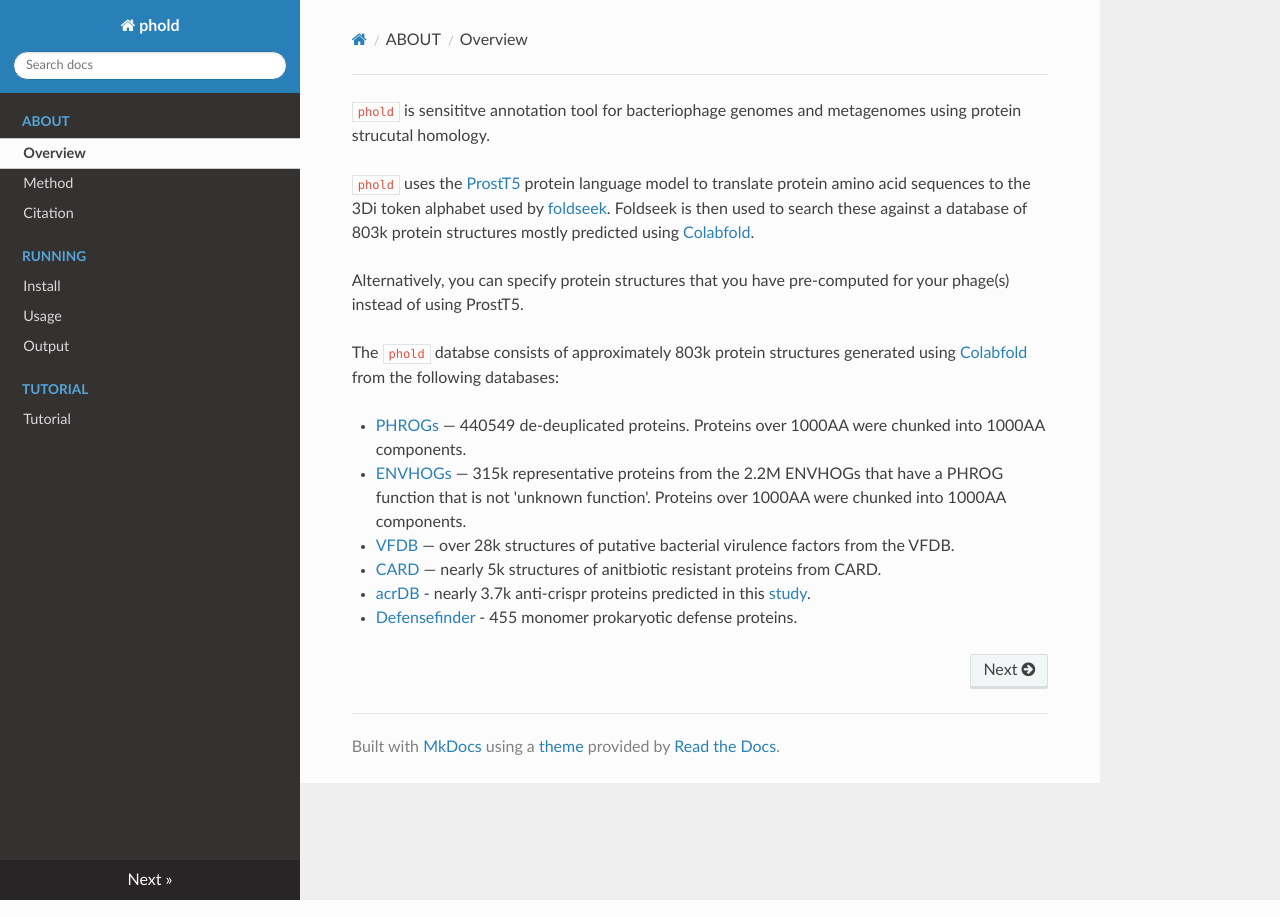
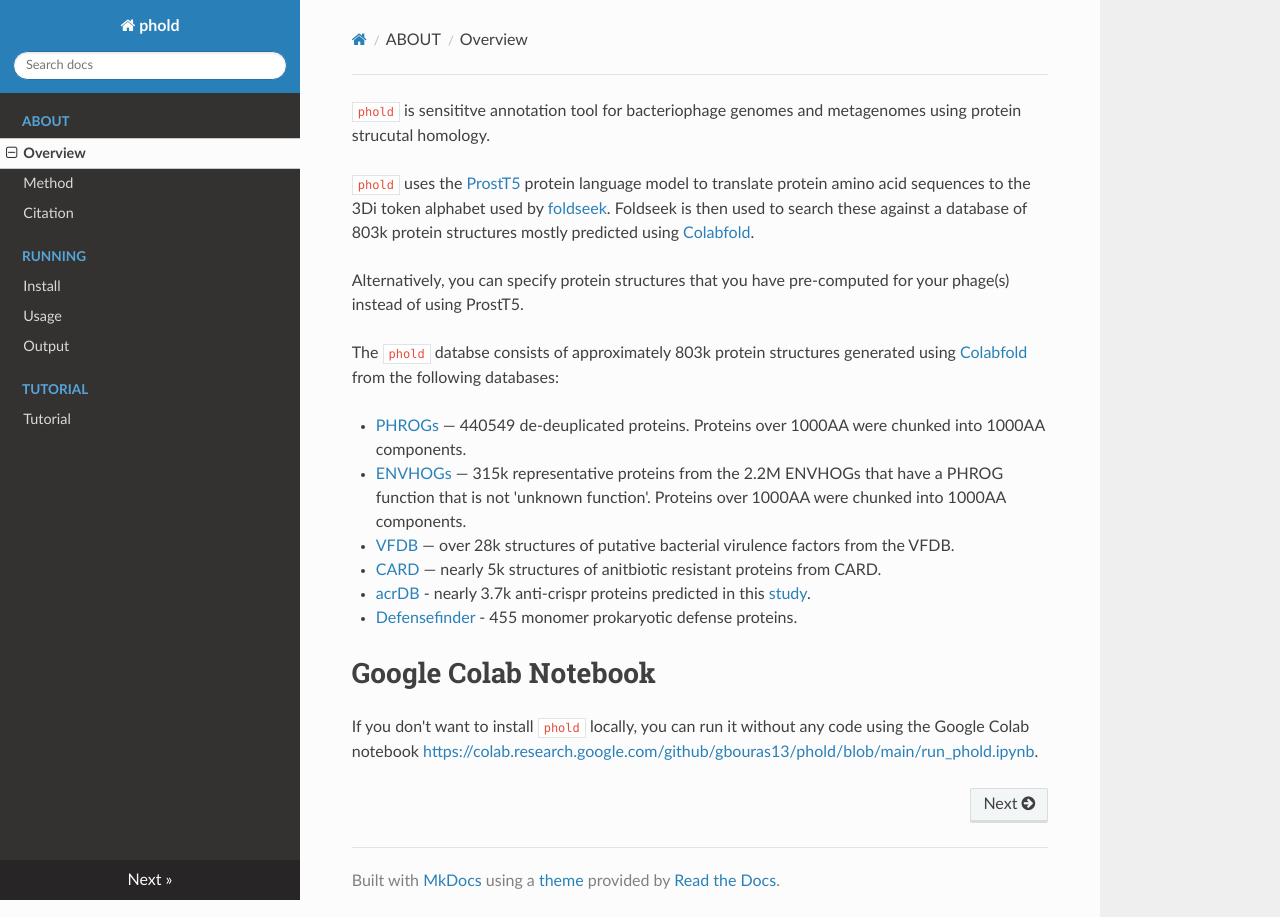
Before and after one commit to gbouras13/phold, an MkDocs documentation site: the page built from docs/index.md, in a window 1280 px wide. Built offline with MkDocs 1.6.1, drawn with Linux system fonts in a browser that asks for light colours; nearby versions of some CDN libraries.

Commit message:
add links to colab

```diff
--- a/docs/index.md
+++ b/docs/index.md
@@ -12,3 +12,7 @@
 * [CARD](https://card.mcmaster.ca) — nearly 5k structures of anitbiotic resistant proteins from CARD.
 * [acrDB](https://bcb.unl.edu/AcrDB/) - nearly 3.7k anti-crispr proteins predicted in this [study](https://doi.org/10.1089/crispr.2023.0011).
 * [Defensefinder](https://defensefinder.mdmlab.fr) - 455 monomer prokaryotic defense proteins.
+
+# Google Colab Notebook
+
+If you don't want to install `phold` locally, you can run it without any code using the Google Colab notebook [https://colab.research.google.com/github/gbouras13/phold/blob/main/run_phold.ipynb](https://colab.research.google.com/github/gbouras13/phold/blob/main/run_phold.ipynb).
```
Also changed, not shown: README.md (+7 -0 lines).
